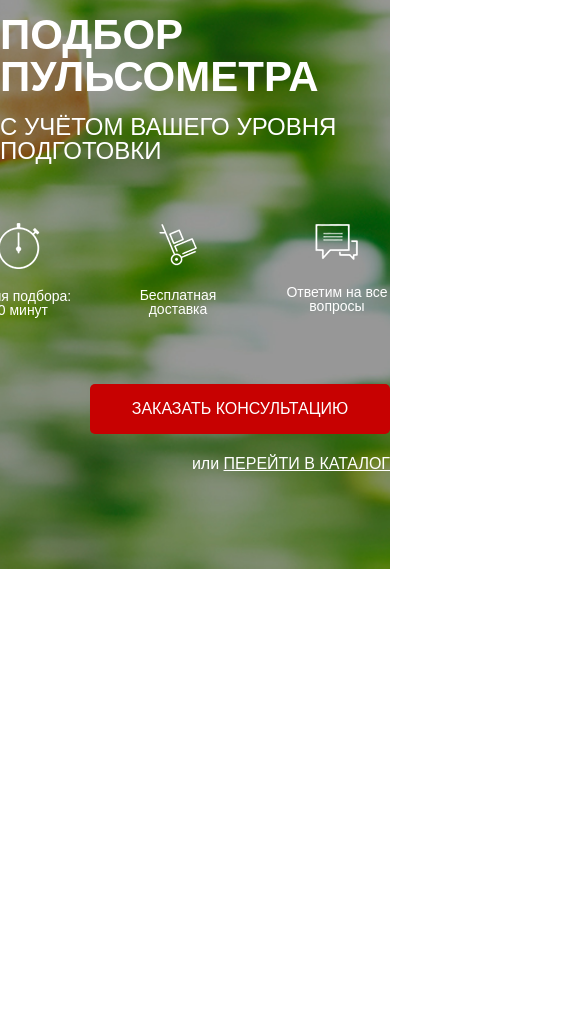
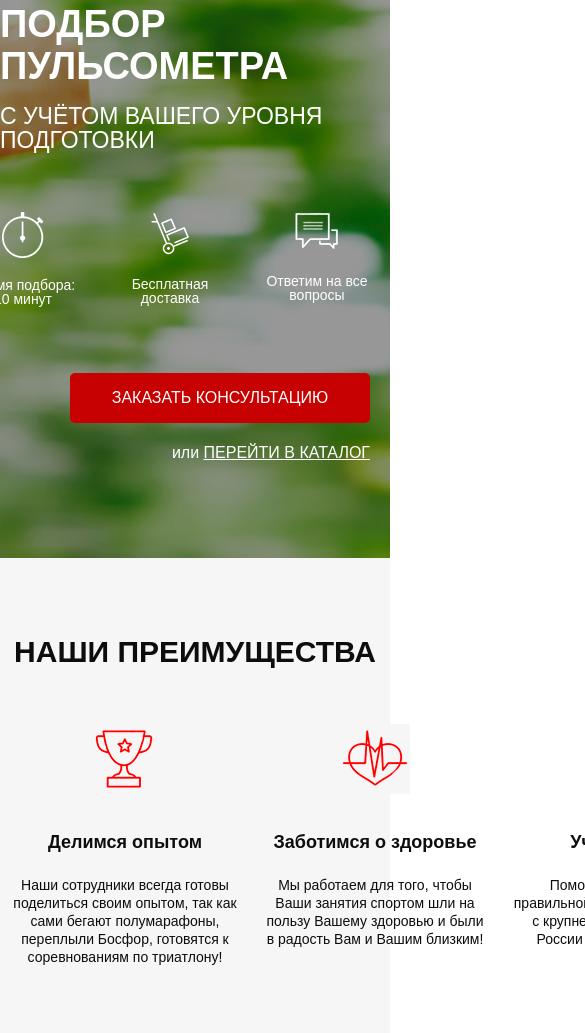
Before and after one commit to Grin1988/heart_rate_monitor, a website: page src/index.html in a window 390 px wide. Shown: the part 215-1248 px from the top of the page, 585 px wide, since content can reach past the window. Before the commit the page ends 844 px from the top, so only its background shows below. Drawn offline with Linux system fonts and the light colour scheme.

Commit message:
media for second section

```diff
--- a/src/index.html
+++ b/src/index.html
@@ -54,6 +54,31 @@
 
         </div>
     </div>
+
+    <div class="advantages">
+        <div class="container">
+            <div class="advantages__title">
+                НАШИ ПРЕИМУЩЕСТВА
+            </div>
+            <div class="advantages__icons">
+                <div class="advantages__icon">
+                    <img src="icons/advantages/cup_icon.png" alt="cup">
+                    <div class="advantages__header">Делимся опытом</div>
+                    <div class="advantages__descr">Наши сотрудники всегда готовы поделиться своим опытом, так как сами бегают полумарафоны, переплыли Босфор, готовятся к соревнованиям по триатлону!</div>
+                </div>
+                <div class="advantages__icon">
+                    <img src="icons/advantages/heart_icon.png" alt="heart">
+                    <div class="advantages__header">Заботимся о здоровье</div>
+                    <div class="advantages__descr">Мы работаем для того, чтобы Ваши занятия спортом шли на пользу Вашему здоровью и были в радость Вам и Вашим близким!</div>
+                </div>
+                <div class="advantages__icon">
+                    <img src="icons/advantages/shoe_icon.png" alt="shoe">
+                    <div class="advantages__header">Учим бегать</div>
+                    <div class="advantages__descr">Помогаем с обучением правильной технике бега! Дружим с крупнейшей школой бега в России - <span>I LOVE RUNNING.</span></div>
+                </div>
+            </div>
+        </div>
+    </div>
 </body>
 
 </html>
--- /dev/null
+++ b/src/sass/base/_media.scss
@@ -0,0 +1,32 @@
+@media( max-width: 1200px) {}
+
+@media ( max-width: 992px) {}
+
+@media ( max-width: 768px) {
+    .header {
+        margin: 0px 20px 0 20px;
+    }
+    .promo {
+        &__wrapper {
+            margin: 80px 20px 0 0;
+        }
+        &__header {
+            font-size: 38px;
+        }
+        &__subheader {
+            font-size: 23px;
+        }
+        &__icons {
+            width: 400px;
+        }
+    }
+    .advantages {
+        &__icons {
+            width: 750px;
+            margin-top: 50px;
+        }
+        &__icon {
+            margin: 0px 12px 0 12px;
+        }
+    }
+}
--- /dev/null
+++ b/src/sass/blocks/_advantages.scss
@@ -0,0 +1,55 @@
+.advantages {
+    min-height: 470px;
+    padding: 71px 0 64px 0;
+    background: #F6F6F6;
+    &__title {
+        display: block;
+        margin: 0 auto;
+        font-weight: 700;
+        font-size: 30px;
+        text-align: center;
+        color: #0D0D0D;
+    }
+    &__icons {
+        display: flex;
+        justify-content: center;
+        align-items: flex-start;
+        margin-top: 60px;
+        min-height: 245px;
+        width: 952px;
+    }
+    &__icon {
+        display: flex;
+        flex-direction: column;
+        align-items: center;
+        margin: 0 34px 0 34px;
+        min-height: 73px;
+        width: 269px;
+        img {
+            display: block;
+            width: 70px;
+            height: 70px;
+        }
+    }
+    &__header {
+        display: block;
+        margin-top: 35px;
+        font-weight: 700;
+        font-size: 18px;
+        text-align: center;
+        color: #0D0D0D;
+    }
+    &__descr {
+        display: block;
+        margin-top: 20px;
+        font-weight: 300;
+        font-size: 14px;
+        line-height: 18px;
+        text-align: center;
+        color: #0D0D0D;
+        span {
+            text-decoration-line: underline;
+            color: #FF0000;
+        }
+    }
+}
--- a/src/sass/style.scss
+++ b/src/sass/style.scss
@@ -11,3 +11,5 @@
 @import 'blocks/promo';
 @import 'blocks/header';
 @import 'blocks/button';
+@import 'blocks/advantages';
+@import 'base/media';
```
Also changed, not shown: src/css/style.min.css, src/icons/main/Новый рисунок.png (added), src/icons/run_icon.PNG.
